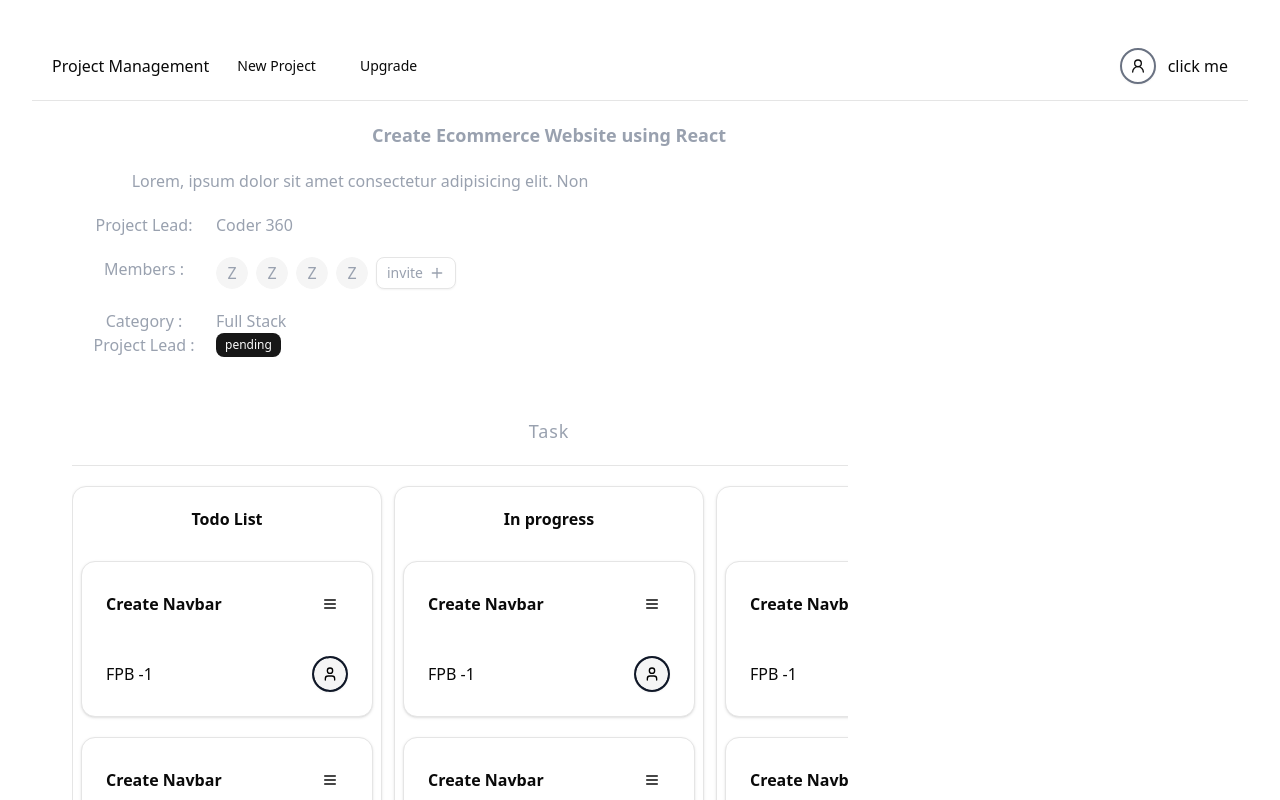
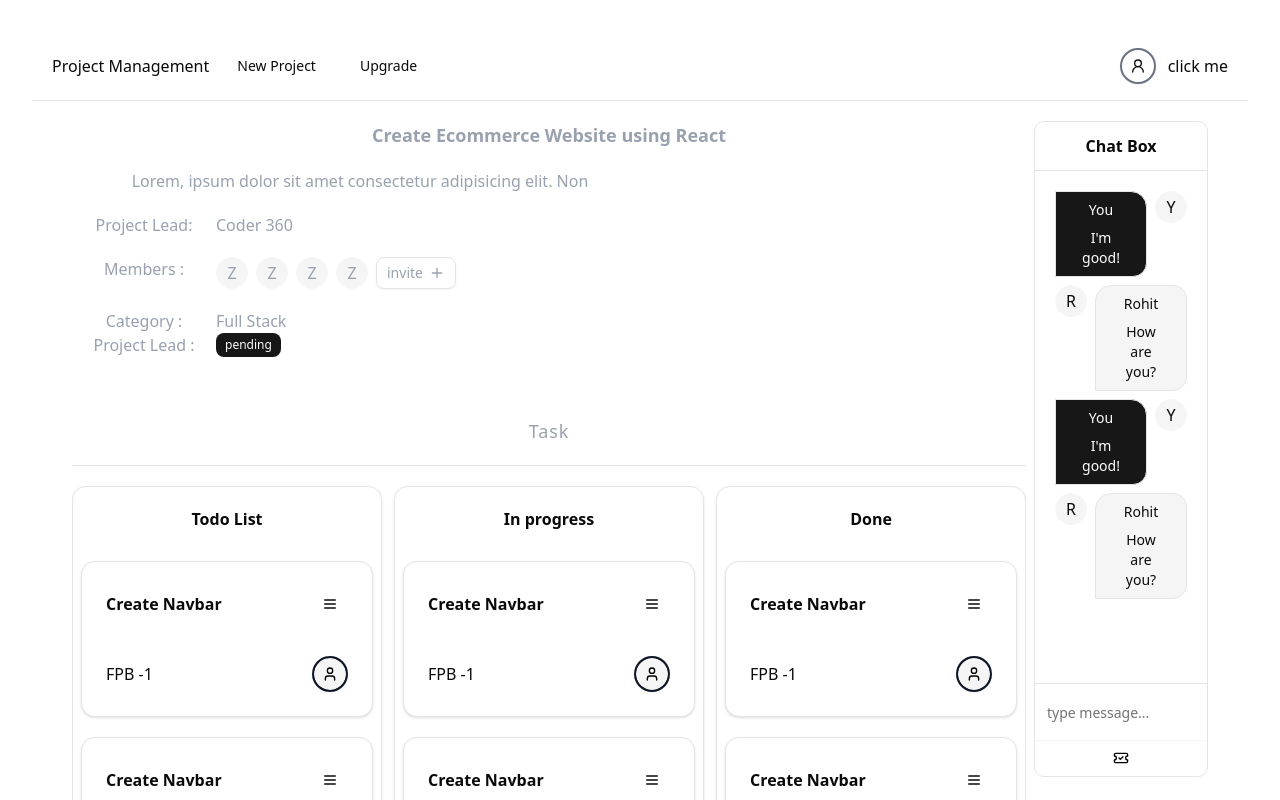
Before and after one commit to rohit-cpp/Project_Management_System_backend, a React (Vite) app: page /project/1 in a window 1280 px wide. Shown: the top 800 px of the page. Built offline with nearby package versions, Linux system fonts and the light colour scheme.

Commit message:
chatBox page completed.

```diff
--- a/src/pages/Navbar/Navbar.jsx
+++ b/src/pages/Navbar/Navbar.jsx
@@ -18,12 +18,16 @@ import {
 import { Button } from "@/components/ui/Button";
 import CreateProjectForm from "../Project/CreateProjectForm";
 import { MenuIcon, User2Icon } from "lucide-react";
+import { useNavigate } from "react-router-dom";
 const Navbar = () => {
+  const navigate = useNavigate();
   return (
     <div>
       <div className="border-b py-4 px-5 flex items-center justify-between">
         <div className="flex items-center gap-3">
-          <p className="cursor-pointer">Project Management</p>
+          <p onClick={() => navigate("/")} className="cursor-pointer">
+            Project Management
+          </p>
           <Dialog>
             <DialogTrigger>
               <Button variant="ghost">New Project</Button>
--- a/src/pages/ProjectDetails/ChatBox.jsx
+++ b/src/pages/ProjectDetails/ChatBox.jsx
@@ -1,7 +1,84 @@
-import React from "react";
-import { DialogClose } from "@/components/ui/dialog";
+import React, { useState } from "react";
+import { ScrollArea } from "@/components/ui/scroll-area";
+import { Avatar, AvatarFallback, AvatarImage } from "@/components/ui/avatar";
+import { PaperclipIcon, TicketCheck } from "lucide-react";
+import { Button } from "@/components/ui/button";
+
+import { Input } from "@/components/ui/input";
+
 const ChatBox = () => {
-  return <div>ChatBox</div>;
+  const [message, setMessage] = useState("");
+  const handleSendMessage = (e) => {
+    console.log("message", message);
+  };
+  const handleMessageChange = (e) => {
+    setMessage(e.target.value);
+  };
+  return (
+    <div className="sticky">
+      <div className="border rounded-lg">
+        <h1 className="border-b p-3 font-semibold">Chat Box</h1>
+
+        <ScrollArea className="h-[32rem] w-full p-5 flex flex-col gap-3">
+          {[1, 1, 1, 1].map((item, index) => {
+            const isSender = (index + 5) % 2 === 0;
+
+            return (
+              <div
+                key={index}
+                className={`flex gap-2 mb-2 ${
+                  isSender ? "justify-start" : "justify-end"
+                }`}
+              >
+                {isSender && (
+                  <Avatar>
+                    <AvatarFallback>R</AvatarFallback>
+                  </Avatar>
+                )}
+
+                <div
+                  className={`space-y-2 py-2 px-5 border rounded-e-xl ${
+                    isSender
+                      ? "rounded-ss-2xl bg-muted"
+                      : "rounded-se-2xl bg-primary text-white"
+                  }`}
+                >
+                  <p className="font-medium text-sm">
+                    {isSender ? "Rohit" : "You"}
+                  </p>
+                  <p className="text-sm">
+                    {isSender ? "How are you?" : "I'm good!"}
+                  </p>
+                </div>
+
+                {!isSender && (
+                  <Avatar>
+                    <AvatarFallback>Y</AvatarFallback>
+                  </Avatar>
+                )}
+              </div>
+            );
+          })}
+        </ScrollArea>
+        <div className="realtive p-0">
+          <Input
+            placeholder="type message..."
+            className="py-7 border-t outline-none focus:outline-none focus:ring-0 rounded-none border-b-0 border-x-0"
+            value={message}
+            onChange={handleMessageChange}
+          />
+          <Button
+            onClick={handleSendMessage}
+            className="rounded-full text-black"
+            size="icon"
+            variant="ghost"
+          >
+            <TicketCheck />
+          </Button>
+        </div>
+      </div>
+    </div>
+  );
 };
 
 export default ChatBox;
--- a/src/pages/ProjectDetails/ProjectDetails.jsx
+++ b/src/pages/ProjectDetails/ProjectDetails.jsx
@@ -20,9 +20,9 @@ const ProjectDetails = () => {
   const handleProjectInvitation = () => {};
   return (
     <div>
-      <div className="mt-5 lg:px-10">
+      <div className="mt-5 lg:px-10 flex">
         <div className="lg:flex gap-5 justify-between pb-4">
-          <ScrollArea className="h-screen lg:w-[69%] pr-2">
+          <ScrollArea className="h-screen lg:w-[100%] pr-2">
             <div className="text-gray-400 pb-10 w-full">
               <h1 className="text-lg font-semibold pb-5">
                 Create Ecommerce Website using React
@@ -88,7 +88,9 @@ const ProjectDetails = () => {
             </div>
           </ScrollArea>
         </div>
-        <ChatBox />
+        <div className="lg:w-[30%] rounded-md sticky right-5 top-10">
+          <ChatBox />
+        </div>
       </div>
     </div>
   );
```
